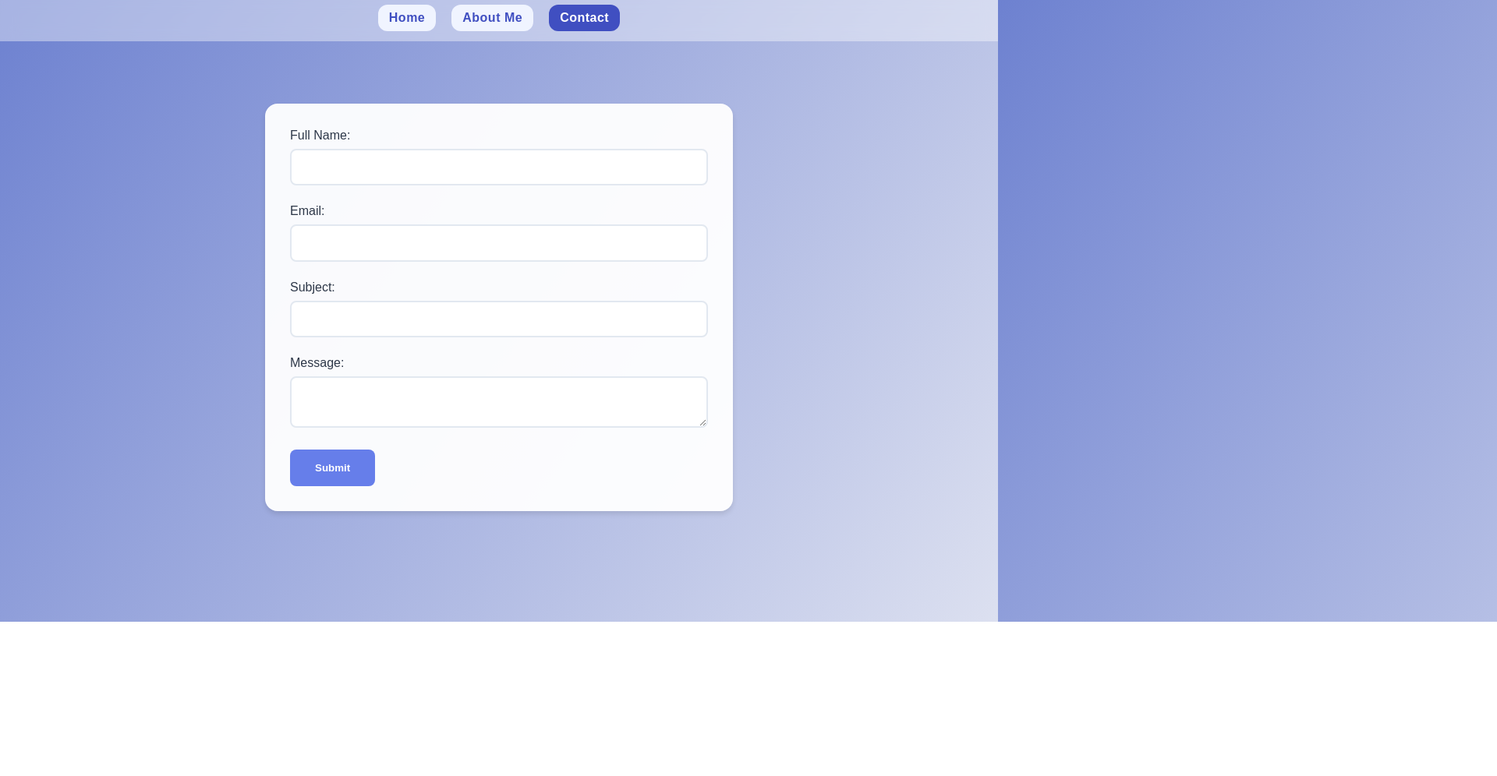
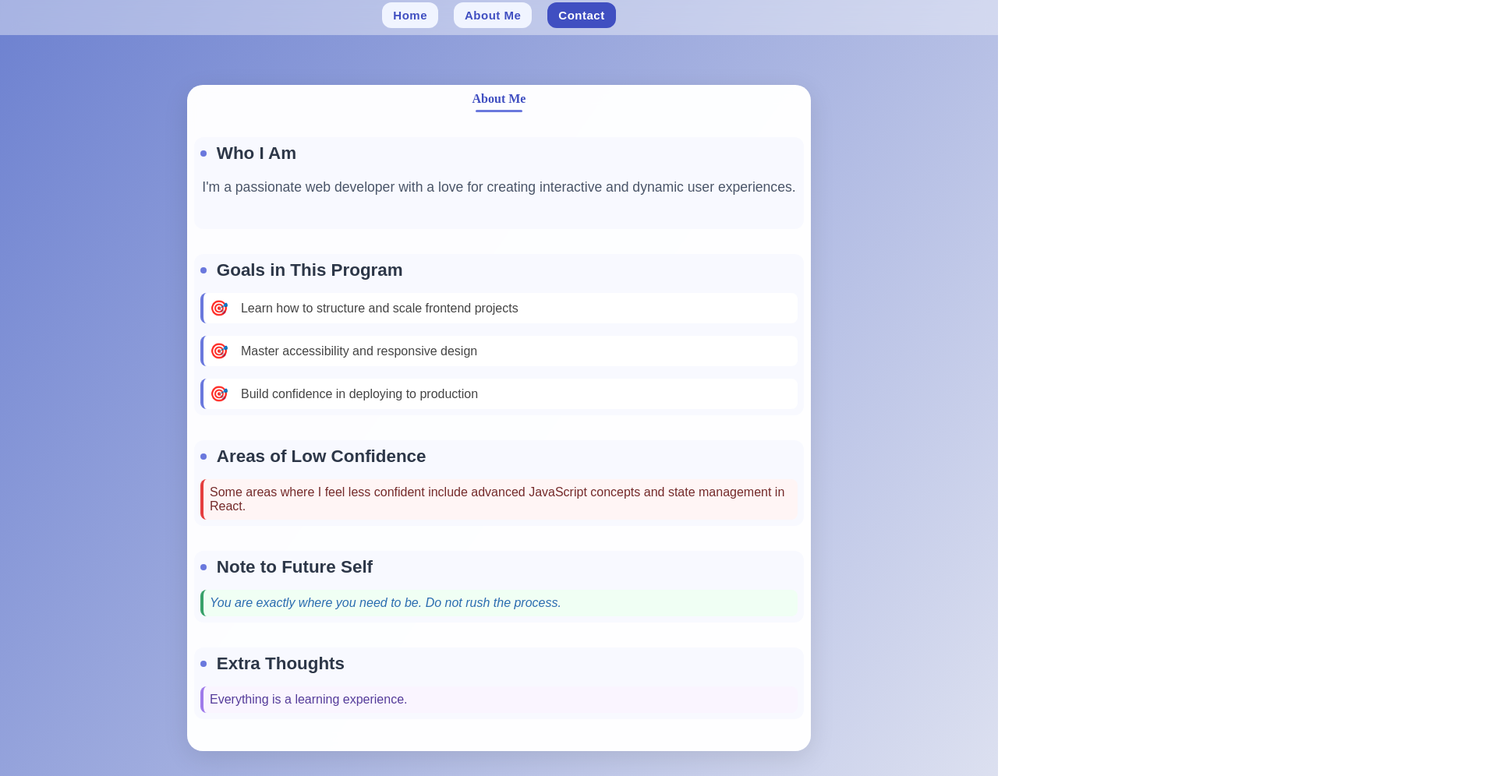
Before and after one commit to Jess2001/HNG13-StageZero, a plain HTML site: page about.html in a window 1280 px wide. Shown: the part 7-1003 px from the top of the page at 78% size, 1920 px wide, since content can reach past the window. Before the commit the page ends 805 px from the top, so only its background shows below. Drawn offline with Linux system fonts and the light colour scheme.

Commit message:
ch:style the subtitle

```diff
--- a/about.html
+++ b/about.html
@@ -3,51 +3,55 @@
 <head>
   <meta charset="UTF-8">
   <meta name="viewport" content="width=device-width, initial-scale=1.0">
-  <title>Contact Form</title>
-  <link rel="stylesheet" href="https://cdnjs.cloudflare.com/ajax/libs/font-awesome/6.6.0/css/all.min.css">
-  <link rel="stylesheet" href="style.css">
+  <title>About Me</title>
+  <link
+  rel="stylesheet"
+  href="https://cdnjs.cloudflare.com/ajax/libs/font-awesome/6.6.0/css/all.min.css"
+/>
+<link rel="stylesheet" href="style.css">
 </head>
 <body>
   <nav class="main-nav">
+  <ul>
+    <li><a href="index.html">Home</a></li>
+    <li><a href="about.html">About Me</a></li>
+    <li><a href="contact.html" class="active">Contact</a></li>
+  </ul>
+</nav>
+  <main data-testid="test-about-me">
+    <header>
+      <h6 class="subtitle"data-testid="test-about-me-title">About Me</h6>
+    </header>
+    <section>
+      <h2>Who I Am</h2>
+      <p data-testid="test-about-me-description">
+        I'm a passionate web developer with a love for creating interactive and dynamic user experiences.
+      </p>
+    </section>
+    <section data-testid="test-about-goals">
+    <h2>Goals in This Program</h2>
     <ul>
-      <li><a href="index.html">Home</a></li>
-      <li><a href="about.html">About Me</a></li>
-      <li><a href="contact.html" class="active">Contact</a></li>
+      <li>Learn how to structure and scale frontend projects</li>
+      <li>Master accessibility and responsive design</li>
+      <li>Build confidence in deploying to production</li>
     </ul>
-  </nav>
+  </section>
 
-  <div class="container">
-    <form data-testid="test-contact-form" id="contactForm">
-      <div class="form-group">
-        <label for="name">Full Name:</label>
-        <input type="text" id="name" name="name" aria-describedby="error-name" data-testid="test-contact-name" required>
-        <span class="error" id="error-name" data-testid="test-contact-error-name" aria-live="polite"></span>
-      </div>
+  <section data-testid="test-about-confidence">
+    <h2>Areas of Low Confidence</h2>
+    <p>Some areas where I feel less confident include advanced JavaScript concepts and state management in React.</p>
+  </section>
 
-      <div class="form-group">
-        <label for="email">Email:</label>
-        <input type="email" id="email" name="email" aria-describedby="error-email" data-testid="test-contact-email" required>
-        <span class="error" id="error-email" data-testid="test-contact-error-email" aria-live="polite"></span>
-      </div>
+  <section data-testid="test-about-future-note">
+    <h2>Note to Future Self</h2>
+    <p>You are exactly where you need to be. Do not rush the process.</p>
+  </section>
 
-      <div class="form-group">
-        <label for="subject">Subject:</label>
-        <input type="text" id="subject" name="subject" aria-describedby="error-subject" data-testid="test-contact-subject" required>
-        <span class="error" id="error-subject" data-testid="test-contact-error-subject" aria-live="polite"></span>
-      </div>
-
-      <div class="form-group">
-        <label for="message">Message:</label>
-        <textarea id="message" name="message" aria-describedby="error-message" data-testid="test-contact-message" required></textarea>
-        <span class="error" id="error-message" data-testid="test-contact-error-message" aria-live="polite"></span>
-      </div>
-
-      <button type="submit" data-testid="test-contact-submit">Submit</button>
-    </form>
-
-    <div class="success-message" data-testid="test-contact-success" role="alert" aria-atomic="true"></div>
-  </div>
-
+  <section data-testid="test-about-extra">
+    <h2>Extra Thoughts</h2>
+    <p>Everything is a learning experience.</p>
+  </section>
+  </main>
   <script src="script.js"></script>
 </body>
 </html>
--- a/style.css
+++ b/style.css
@@ -18,6 +18,11 @@ body {
   margin: 0 auto;
 }
 
+.subtitle{
+  font-size: 16px !important;
+  font-family: "Poppins, sans-serif" !important;
+  font-weight: 800;
+}
 /* Contact Form Styles */
 form {
   background: rgba(255, 255, 255, 0.95);
@@ -231,6 +236,7 @@ nav ul li a {
   align-items: center;
   gap: 8px;
   color: #6a78dd;
+  font-size: 15px !important ;
   font-weight: 500;
   text-decoration: none;
   transition: all 0.3s ease;
@@ -240,7 +246,7 @@ nav ul li a {
 }
 
 nav ul li a i {
-  font-size: 1.2rem;
+  font-size: 15px !important;
 }
 
 nav ul li a:hover {
@@ -316,7 +322,7 @@ nav ul li a:focus {
     width: 100%;
     background: rgba(255, 255, 255, 0.4);
     backdrop-filter: blur(10px);
-    padding: 0.8rem 0;
+    padding: 0.6rem 0;
     align-items: center;
     position: sticky;
     top: 0;
@@ -377,7 +383,7 @@ main[data-testid="test-about-me"] {
   background: rgba(255, 255, 255, 0.98);
   border-radius: 20px;
   box-shadow: 0 8px 32px rgba(0, 0, 0, 0.1);
-  padding: 2.5rem;
+  padding: 0.5rem;
   max-width: 800px;
   margin: 4rem auto 2rem;
   backdrop-filter: blur(10px);
@@ -390,7 +396,7 @@ main[data-testid="test-about-me"] {
   text-align: center;
   margin-bottom: 2rem;
   position: relative;
-  padding-bottom: 1rem;
+  padding-bottom: 0.5rem;
 }
 
 [data-testid="test-about-me-title"]::after {
@@ -407,7 +413,7 @@ main[data-testid="test-about-me"] {
 
 main[data-testid="test-about-me"] section {
   margin: 2rem 0;
-  padding: 1.5rem;
+  padding: 0.5rem;
   border-radius: 12px;
   background: #f8f9ff;
   transition: transform 0.3s ease, box-shadow 0.3s ease;
@@ -452,7 +458,7 @@ main[data-testid="test-about-me"] h2::before {
 }
 
 [data-testid="test-about-goals"] li {
-  padding: 1rem;
+  padding: 0.5rem;
   background: white;
   border-radius: 8px;
   border-left: 4px solid #6a78dd;
@@ -469,7 +475,7 @@ main[data-testid="test-about-me"] h2::before {
 
 [data-testid="test-about-confidence"] p {
   background: #fff5f5;
-  padding: 1.5rem;
+  padding: 0.5rem;
   border-radius: 8px;
   border-left: 4px solid #e53e3e;
   color: #742a2a;
@@ -477,7 +483,7 @@ main[data-testid="test-about-me"] h2::before {
 
 [data-testid="test-about-future-note"] p {
   background: #f0fff4;
-  padding: 1.5rem;
+  padding: 0.5rem;
   border-radius: 8px;
   border-left: 4px solid #38a169;
   font-style: italic;
@@ -486,7 +492,7 @@ main[data-testid="test-about-me"] h2::before {
 
 [data-testid="test-about-extra"] p {
   background: #faf5ff;
-  padding: 1.5rem;
+  padding: 0.5rem;
   border-radius: 8px;
   border-left: 4px solid #9f7aea;
   color: #553c9a;
@@ -496,7 +502,7 @@ main[data-testid="test-about-me"] h2::before {
 @media (max-width: 768px) {
   main[data-testid="test-about-me"] {
     margin: 2rem 1rem;
-    padding: 1.5rem;
+    padding: 0.5rem;
   }
 
   [data-testid="test-about-me-title"] {
@@ -506,7 +512,7 @@ main[data-testid="test-about-me"] h2::before {
 
 @media (max-width: 480px) {
   main[data-testid="test-about-me"] section {
-    padding: 1rem;
+    padding: 0.6rem;
   }
 
   [data-testid="test-about-goals"] li {
```
Also changed, not shown: contact.html (+13 -1 lines).
